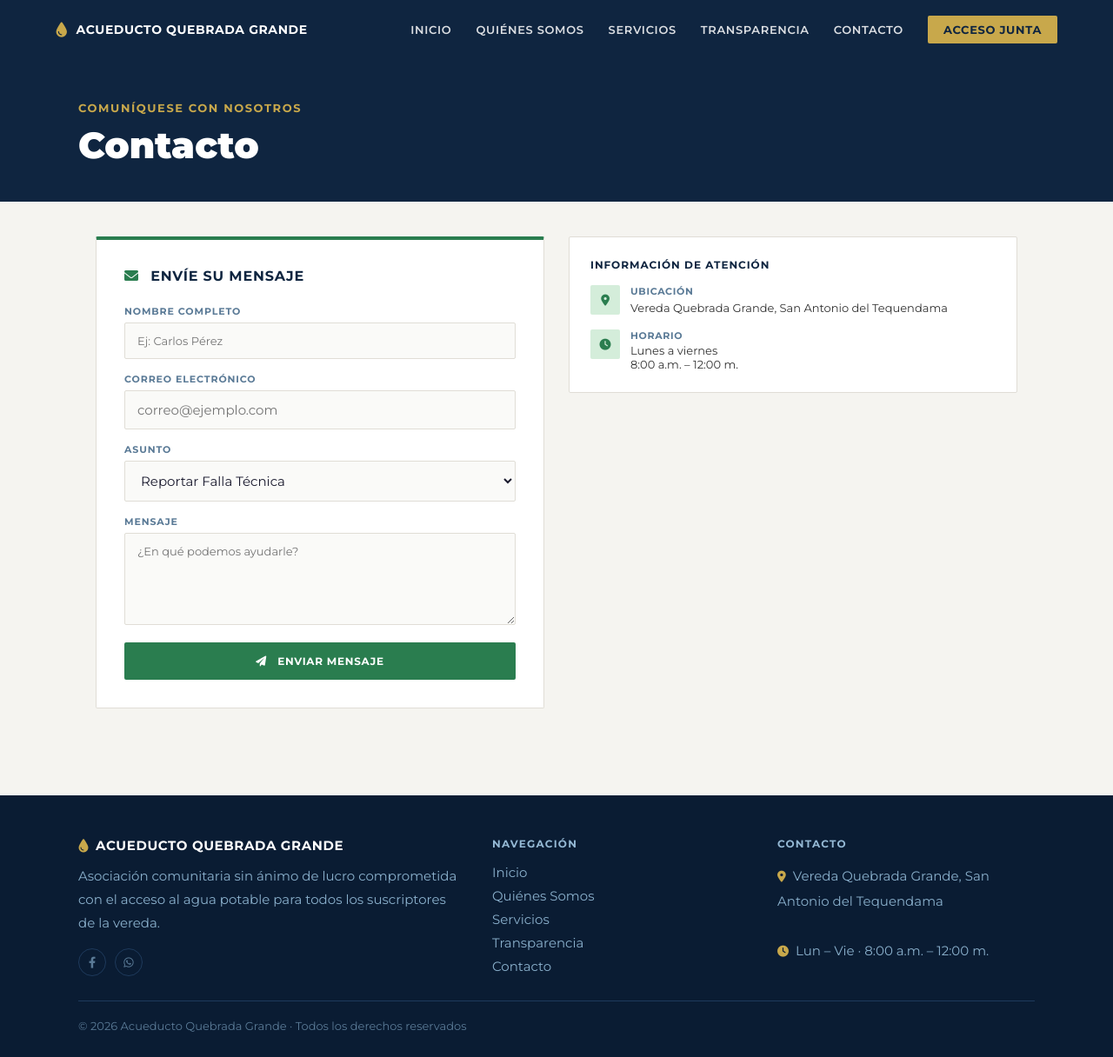
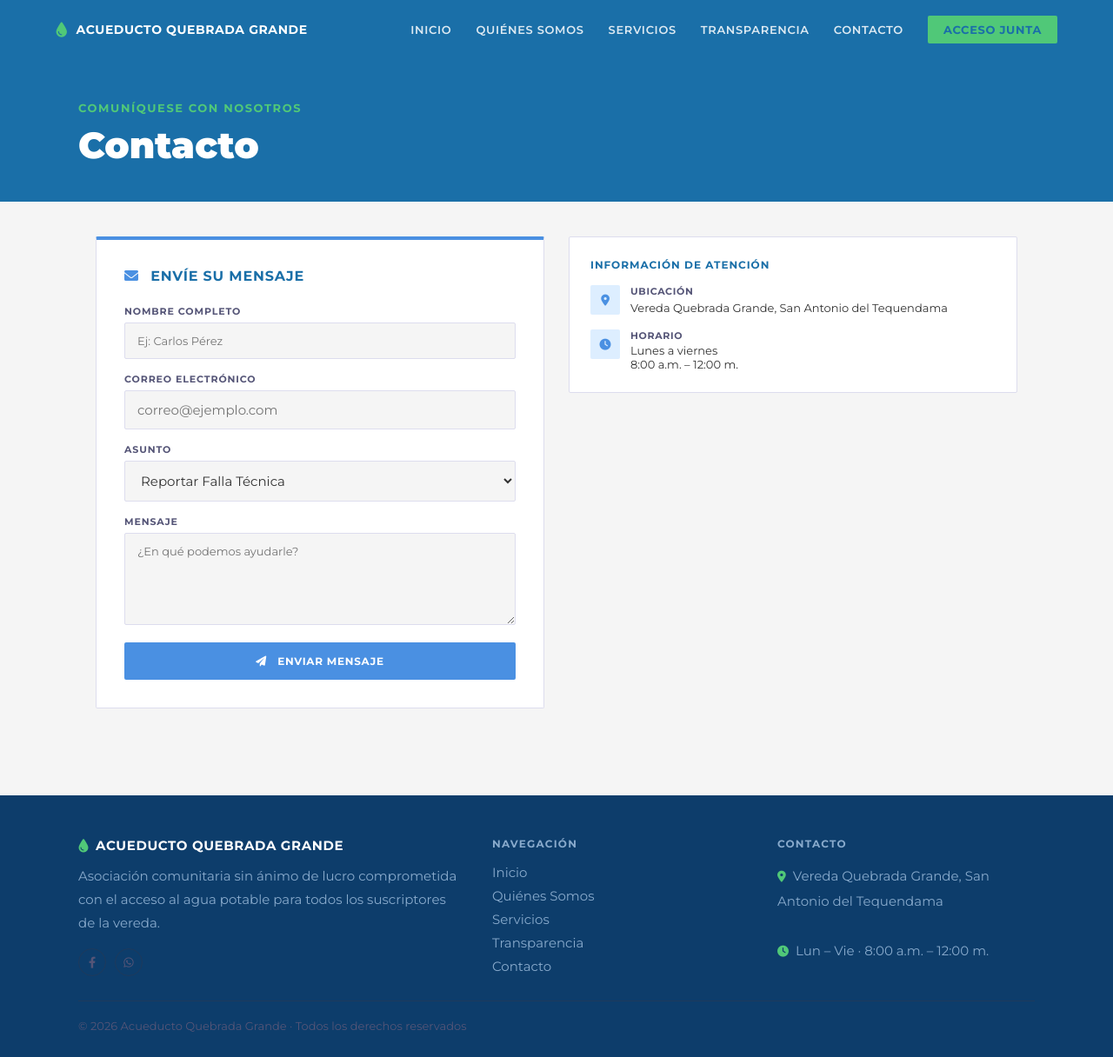
Before and after one commit to ivancarrasco-dev/Acueducto-QG, a Flask app: page /contacto in a window 1280 px wide. Shown: the whole page at 87% size. Run offline with Flask 3, Linux system fonts and the light colour scheme.

Commit message:
style: Se cambia la paleta de colores de toda la aplicacion

```diff
--- a/app.py
+++ b/app.py
@@ -1,8 +1,18 @@
 import os
+import locale
 from flask import Flask, render_template, request, redirect, url_for, flash, session, send_from_directory
 from flask_sqlalchemy import SQLAlchemy
 from datetime import datetime
 from werkzeug.utils import secure_filename
+
+# Intentar configurar locale en español
+try:
+    locale.setlocale(locale.LC_TIME, 'es_CO.UTF-8')
+except:
+    try:
+        locale.setlocale(locale.LC_TIME, 'es_ES.UTF-8')
+    except:
+        pass
 
 app = Flask(__name__)
 app.secret_key = "acueducto_vereda_2026_seguro"
@@ -18,6 +28,25 @@ PDF_FOLDER = 'static/documentos'
 app.config['PDF_FOLDER'] = PDF_FOLDER
 
 db = SQLAlchemy(app)
+
+MESES = {
+    1:'enero', 2:'febrero', 3:'marzo', 4:'abril',
+    5:'mayo', 6:'junio', 7:'julio', 8:'agosto',
+    9:'septiembre', 10:'octubre', 11:'noviembre', 12:'diciembre'
+}
+MESES_CORTO = {
+    1:'Ene', 2:'Feb', 3:'Mar', 4:'Abr',
+    5:'May', 6:'Jun', 7:'Jul', 8:'Ago',
+    9:'Sep', 10:'Oct', 11:'Nov', 12:'Dic'
+}
+
+@app.template_filter('fecha_es')
+def fecha_es(dt):
+    return f"{dt.day:02d}/{dt.month:02d}/{dt.year}"
+
+@app.template_filter('fecha_larga_es')
+def fecha_larga_es(dt):
+    return f"{dt.day} {MESES_CORTO[dt.month]}, {dt.year}"
 
 os.makedirs(UPLOAD_FOLDER, exist_ok=True)
 os.makedirs(PDF_FOLDER, exist_ok=True)
--- a/templates/base.html
+++ b/templates/base.html
@@ -10,14 +10,14 @@
         * { box-sizing: border-box; margin: 0; padding: 0; }
 
         :root {
-            --marino:   #0f2540;
-            --marino2:  #1a3a5c;
-            --dorado:   #c8a84b;
-            --verde:    #2a7d4f;
-            --verde2:   #22633f;
-            --gris:     #f5f4f0;
-            --texto:    #1a1a2e;
-            --suave:    #3a5a76;
+            --marino:   #1a6fa8;
+            --marino2:  #1a6fa8;
+            --dorado:   #50C878;
+            --verde:    #4A90E2;
+            --verde2:   #3a7acc;
+            --gris:     #F5F5F5;
+            --texto:    #333333;
+            --suave:    #444466;
         }
 
         body {
@@ -180,7 +180,7 @@
         .flash {
             background: #fff;
             border-left: 5px solid var(--verde);
-            color: #1a4731;
+            color: #1a3a6b;
             padding: 16px 44px 16px 20px;
             font-size: 15px;
             font-weight: 600;
@@ -197,7 +197,7 @@
             border: none;
             font-size: 20px;
             cursor: pointer;
-            color: #5a7a96;
+            color: #555577;
             line-height: 1;
             padding: 0;
         }
@@ -225,8 +225,8 @@
 
         /* ── FOOTER ── */
         footer {
-            background: #0a1c33;
-            color: #7a9ab4;
+            background: #0d3d6b;
+            color: #88aacc;
             padding: 48px 24px 28px;
             margin-top: 60px;
         }
@@ -248,14 +248,14 @@
         }
         .footer-brand i { color: var(--dorado); font-size: 16px; }
         .footer-brand span { color: #fff; font-size: 15px; font-weight: 700; letter-spacing: 0.04em; text-transform: uppercase; }
-        .footer-desc { font-size: 15px; font-weight: 400; line-height: 1.8; color: #8ab0cc; }
+        .footer-desc { font-size: 15px; font-weight: 400; line-height: 1.8; color: #88aacc; }
         .footer-social { display: flex; gap: 10px; margin-top: 16px; }
         .footer-social a {
             width: 32px; height: 32px;
             border-radius: 50%;
             border: 1px solid #1e3a5c;
             display: flex; align-items: center; justify-content: center;
-            color: #5a7a96;
+            color: #555577;
             text-decoration: none;
             font-size: 13px;
             transition: border-color 0.2s, color 0.2s;
@@ -266,19 +266,19 @@
             font-weight: 700;
             letter-spacing: 0.1em;
             text-transform: uppercase;
-            color: #94b8d4;
+            color: #88aacc;
             margin-bottom: 16px;
         }
         .footer-links { display: flex; flex-direction: column; gap: 8px; }
         .footer-links a {
-            color: #8ab0cc;
+            color: #88aacc;
             text-decoration: none;
             font-size: 15px;
             font-weight: 500;
             transition: color 0.2s;
         }
         .footer-links a:hover { color: #fff; }
-        .footer-info { font-size: 15px; font-weight: 400; line-height: 1.9; color: #8ab0cc; }
+        .footer-info { font-size: 15px; font-weight: 400; line-height: 1.9; color: #88aacc; }
         .footer-info i { color: var(--dorado); margin-right: 8px; font-size: 13px; }
         .footer-bottom {
             max-width: 1100px;
@@ -291,7 +291,7 @@
             font-size: 13px;
             font-weight: 400;
             text-align: center;
-            color: #5a7a96;
+            color: #555577;
         }
         @media (min-width: 640px) {
             .footer-bottom {
@@ -331,7 +331,7 @@
             cursor: pointer;
             transition: background 0.2s;
         }
-        .btn-primary:hover { background: #b8942e; }
+        .btn-primary:hover { background: #4A90E2; }
         .btn-secondary {
             display: inline-block;
             background: var(--verde);
--- a/templates/contacto.html
+++ b/templates/contacto.html
@@ -1,9 +1,9 @@
 {% extends "base.html" %}
 {% block content %}
 
-<div style="background:#0f2540; padding:48px 24px 40px;">
+<div style="background:#1a6fa8; padding:48px 24px 40px;">
     <div style="max-width:1100px; margin:0 auto;">
-        <p style="font-size:13px; font-weight:700; letter-spacing:0.12em; text-transform:uppercase; color:#c8a84b; margin-bottom:10px;">Comuníquese con nosotros</p>
+        <p style="font-size:13px; font-weight:700; letter-spacing:0.12em; text-transform:uppercase; color:#50C878; margin-bottom:10px;">Comuníquese con nosotros</p>
         <h1 style="font-size:clamp(28px,4vw,42px); font-weight:900; color:#fff; line-height:1.2;">Contacto</h1>
     </div>
 </div>
@@ -12,33 +12,33 @@
     <div style="display:grid; grid-template-columns:repeat(auto-fit,minmax(280px,1fr)); gap:28px; align-items:start;">
 
         <!-- Formulario -->
-        <div style="background:#fff; border:1px solid #e0ddd6; padding:32px; border-radius:2px; border-top:4px solid #2a7d4f;">
-            <h2 style="font-size:16px; font-weight:700; color:#0f2540; margin-bottom:24px; text-transform:uppercase; letter-spacing:0.05em;">
-                <i class="fas fa-envelope" style="color:#2a7d4f; margin-right:8px;"></i> Envíe su mensaje
+        <div style="background:#fff; border:1px solid #ddddee; padding:32px; border-radius:2px; border-top:4px solid #4A90E2;">
+            <h2 style="font-size:16px; font-weight:700; color:#1a6fa8; margin-bottom:24px; text-transform:uppercase; letter-spacing:0.05em;">
+                <i class="fas fa-envelope" style="color:#4A90E2; margin-right:8px;"></i> Envíe su mensaje
             </h2>
             <form action="https://formsubmit.co/ivancarrascocano@gmail.com" method="POST" style="display:flex; flex-direction:column; gap:16px;">
                 <div>
-                    <label style="display:block; font-size:11px; font-weight:700; letter-spacing:0.08em; text-transform:uppercase; color:#5a7a96; margin-bottom:6px;">Nombre completo</label>
+                    <label style="display:block; font-size:11px; font-weight:700; letter-spacing:0.08em; text-transform:uppercase; color:#555577; margin-bottom:6px;">Nombre completo</label>
                     <input type="text" name="nombre" placeholder="Ej: Carlos Pérez" required
-                        style="width:100%; padding:12px 14px; border:1px solid #e0ddd6; border-radius:2px; font-family:'Montserrat',sans-serif; font-size:13px; font-weight:400; outline:none; color:#1a1a2e; background:#fafaf8;">
+                        style="width:100%; padding:12px 14px; border:1px solid #ddddee; border-radius:2px; font-family:'Montserrat',sans-serif; font-size:13px; font-weight:400; outline:none; color:#333333; background:#F5F5F5;">
                 </div>
                 <div>
-                    <label style="display:block; font-size:11px; font-weight:700; letter-spacing:0.08em; text-transform:uppercase; color:#5a7a96; margin-bottom:6px;">Correo electrónico</label>
+                    <label style="display:block; font-size:11px; font-weight:700; letter-spacing:0.08em; text-transform:uppercase; color:#555577; margin-bottom:6px;">Correo electrónico</label>
                     <input type="email" name="correo" placeholder="correo@ejemplo.com" required
-                        style="width:100%; padding:12px 14px; border:1px solid #e0ddd6; border-radius:2px; font-family:'Montserrat',sans-serif; font-size:15px; outline:none; color:#1a1a2e; background:#fafaf8;">
+                        style="width:100%; padding:12px 14px; border:1px solid #ddddee; border-radius:2px; font-family:'Montserrat',sans-serif; font-size:15px; outline:none; color:#333333; background:#F5F5F5;">
                 </div>
                 <div>
-                    <label style="display:block; font-size:11px; font-weight:700; letter-spacing:0.08em; text-transform:uppercase; color:#5a7a96; margin-bottom:6px;">Asunto</label>
-                    <select name="asunto" style="width:100%; padding:12px 14px; border:1px solid #e0ddd6; border-radius:2px; font-family:'Montserrat',sans-serif; font-size:15px; outline:none; color:#1a1a2e; background:#fafaf8;">
+                    <label style="display:block; font-size:11px; font-weight:700; letter-spacing:0.08em; text-transform:uppercase; color:#555577; margin-bottom:6px;">Asunto</label>
+                    <select name="asunto" style="width:100%; padding:12px 14px; border:1px solid #ddddee; border-radius:2px; font-family:'Montserrat',sans-serif; font-size:15px; outline:none; color:#333333; background:#F5F5F5;">
                         <option>Reportar Falla Técnica</option>
                         <option>Duda sobre Factura</option>
                         <option>Otro trámite</option>
                     </select>
                 </div>
                 <div>
-                    <label style="display:block; font-size:11px; font-weight:700; letter-spacing:0.08em; text-transform:uppercase; color:#5a7a96; margin-bottom:6px;">Mensaje</label>
+                    <label style="display:block; font-size:11px; font-weight:700; letter-spacing:0.08em; text-transform:uppercase; color:#555577; margin-bottom:6px;">Mensaje</label>
                     <textarea name="mensaje" rows="5" placeholder="¿En qué podemos ayudarle?" required
-                        style="width:100%; padding:12px 14px; border:1px solid #e0ddd6; border-radius:2px; font-family:'Montserrat',sans-serif; font-size:13px; outline:none; resize:vertical; color:#1a1a2e; background:#fafaf8;"></textarea>
+                        style="width:100%; padding:12px 14px; border:1px solid #ddddee; border-radius:2px; font-family:'Montserrat',sans-serif; font-size:13px; outline:none; resize:vertical; color:#333333; background:#F5F5F5;"></textarea>
                 </div>
                 <button type="submit" class="btn-secondary" style="width:100%; padding:14px; border:none; cursor:pointer; font-family:'Montserrat',sans-serif; font-size:12px; font-weight:700; letter-spacing:0.06em; text-transform:uppercase;">
                     <i class="fas fa-paper-plane" style="margin-right:8px;"></i> Enviar mensaje
@@ -48,24 +48,24 @@
 
         <!-- Info -->
         <div style="display:flex; flex-direction:column; gap:16px;">
-            <div style="background:#fff; border:1px solid #e0ddd6; padding:24px; border-radius:2px;">
-                <h3 style="font-size:12px; font-weight:700; letter-spacing:0.08em; text-transform:uppercase; color:#0f2540; margin-bottom:16px;">Información de atención</h3>
+            <div style="background:#fff; border:1px solid #ddddee; padding:24px; border-radius:2px;">
+                <h3 style="font-size:12px; font-weight:700; letter-spacing:0.08em; text-transform:uppercase; color:#1a6fa8; margin-bottom:16px;">Información de atención</h3>
                 <div style="display:flex; flex-direction:column; gap:14px;">
                     <div style="display:flex; align-items:start; gap:12px;">
-                        <div style="background:#d4edda; width:34px; height:34px; border-radius:2px; display:flex; align-items:center; justify-content:center; flex-shrink:0;">
-                            <i class="fas fa-map-marker-alt" style="color:#2a7d4f; font-size:13px;"></i>
+                        <div style="background:#ddeeff; width:34px; height:34px; border-radius:2px; display:flex; align-items:center; justify-content:center; flex-shrink:0;">
+                            <i class="fas fa-map-marker-alt" style="color:#4A90E2; font-size:13px;"></i>
                         </div>
                         <div>
-                            <p style="font-size:11px; font-weight:700; text-transform:uppercase; letter-spacing:0.06em; color:#5a7a96; margin-bottom:2px;">Ubicación</p>
+                            <p style="font-size:11px; font-weight:700; text-transform:uppercase; letter-spacing:0.06em; color:#555577; margin-bottom:2px;">Ubicación</p>
                             <p style="font-size:13px; font-weight:400; color:#333; line-height:1.6;">Vereda Quebrada Grande, San Antonio del Tequendama</p>
                         </div>
                     </div>
                     <div style="display:flex; align-items:start; gap:12px;">
-                        <div style="background:#d4edda; width:34px; height:34px; border-radius:2px; display:flex; align-items:center; justify-content:center; flex-shrink:0;">
-                            <i class="fas fa-clock" style="color:#2a7d4f; font-size:13px;"></i>
+                        <div style="background:#ddeeff; width:34px; height:34px; border-radius:2px; display:flex; align-items:center; justify-content:center; flex-shrink:0;">
+                            <i class="fas fa-clock" style="color:#4A90E2; font-size:13px;"></i>
                         </div>
                         <div>
-                            <p style="font-size:11px; font-weight:700; text-transform:uppercase; letter-spacing:0.06em; color:#5a7a96; margin-bottom:2px;">Horario</p>
+                            <p style="font-size:11px; font-weight:700; text-transform:uppercase; letter-spacing:0.06em; color:#555577; margin-bottom:2px;">Horario</p>
                             <p style="font-size:13px; font-weight:400; color:#333;">Lunes a viernes</p>
                             <p style="font-size:13px; font-weight:400; color:#333;">8:00 a.m. – 12:00 m.</p>
                         </div>
```
Also changed, not shown: templates/admin.html (+26 -26 lines), templates/index.html (+18 -18 lines), templates/login.html (+8 -8 lines), templates/nosotros.html (+20 -20 lines), templates/noticias.html (+16 -16 lines), templates/servicios.html (+10 -10 lines), templates/transparencia.html (+52 -15 lines), instance/acueducto.db, 1 other file.
